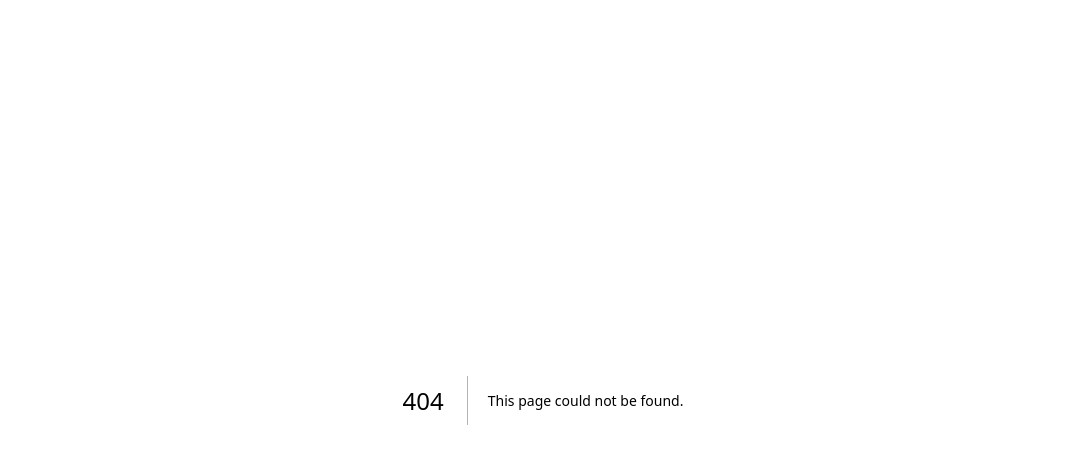
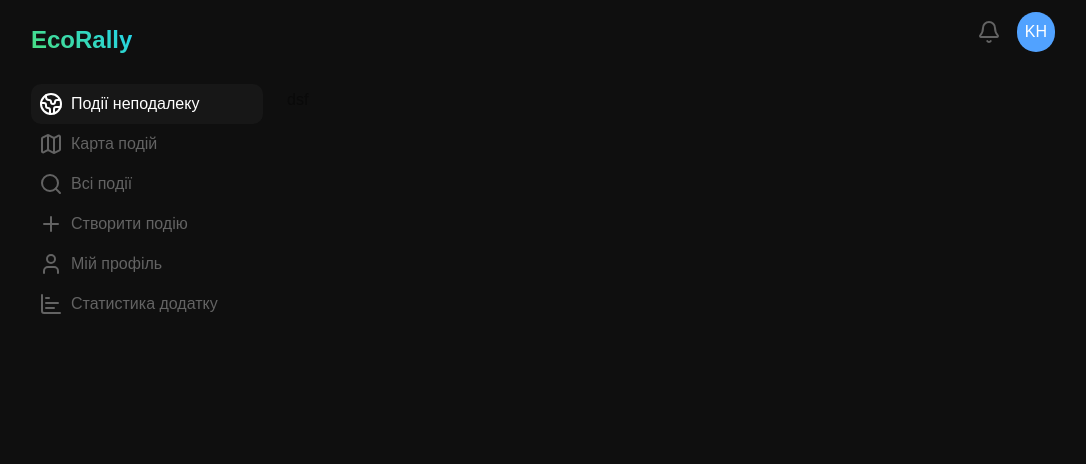
Before and after one commit to hliebovkyrylo/ecorally-web, a Next.js app: page /near-events in a window 1280 px wide. Before the commit this address had no page. Shown: the top 464 px of the page, without its empty margins (97-1183 px from the left). Built offline with nearby package versions, Linux system fonts and the light colour scheme.

Commit message:
feat: added display of the current page to the sidebar

```diff
--- a/src/modules/shared/main-layout/MainLayout.tsx
+++ b/src/modules/shared/main-layout/MainLayout.tsx
@@ -8,7 +8,7 @@ export const MainLayout = ({ children }: { children: ReactNode }) => {
         <Sidebar />
         <div className="w-full">
           <Header />
-          <div>{children}</div>
+          <div className="p-6">{children}</div>
         </div>
       </div>
     </main>
--- a/src/modules/shared/main-layout/components/Sidebar.tsx
+++ b/src/modules/shared/main-layout/components/Sidebar.tsx
@@ -1,48 +1,30 @@
-import { ChartBar, Home, Plus, Search, User } from "lucide-react";
 import Link from "next/link";
+import { sidebarLinks } from "../constants/index";
+import { useRouter } from "next/router";
 
 export const Sidebar = () => {
+  const { pathname } = useRouter();
+
   return (
     <aside className="sticky top-0 left-0 h-screen w-[300px] py-6">
-      <Link href={"/"} className="gradient-logo text-2xl font-bold">
+      <Link href={"/near-events"} className="gradient-logo text-2xl font-bold">
         EcoRally
       </Link>
       <div className="mt-7">
-        <Link
-          href={"/"}
-          className="w-full flex items-center gap-2 group rounded-lg p-2 text-muted-foreground hover:bg-primary-foreground transition-colors"
-        >
-          <Home className="text-muted-foreground group-hover:text-accent" />
-          <div className="group-hover:text-accent">Головна</div>
-        </Link>
-        <Link
-          href={"/cleanup-events"}
-          className="w-full flex items-center gap-2 group rounded-lg p-2 text-muted-foreground hover:bg-primary-foreground transition-colors"
-        >
-          <Search className="text-muted-foreground group-hover:text-accent" />
-          <div className="group-hover:text-accent">Всі події</div>
-        </Link>
-        <Link
-          href={"/create-event"}
-          className="w-full flex items-center gap-2 group rounded-lg p-2 text-muted-foreground hover:bg-primary-foreground transition-colors"
-        >
-          <Plus className="text-muted-foreground group-hover:text-accent" />
-          <div className="group-hover:text-accent">Створити подію</div>
-        </Link>
-        <Link
-          href={"/profile"}
-          className="w-full flex items-center gap-2 group rounded-lg p-2 text-muted-foreground hover:bg-primary-foreground transition-colors"
-        >
-          <User className="text-muted-foreground group-hover:text-accent" />
-          <div className="group-hover:text-accent">Мій профіль</div>
-        </Link>
-        <Link
-          href={"/statistics"}
-          className="w-full flex items-center gap-2 group rounded-lg p-2 text-muted-foreground hover:bg-primary-foreground transition-colors"
-        >
-          <ChartBar className="text-muted-foreground group-hover:text-accent" />
-          <div className="group-hover:text-accent">Статистика додатку</div>
-        </Link>
+        {sidebarLinks.map((link) => {
+          const isActive = pathname === link.path;
+          return (
+            <Link
+              href={link.path}
+              className={`w-full flex items-center gap-2 group rounded-lg p-2 ${
+                isActive ? "text-accent bg-primary-foreground" : "text-muted-foreground"
+              } hover:bg-primary-foreground hover:text-accent transition-colors`}
+            >
+              {link.icon}
+              <div>{link.name}</div>
+            </Link>
+          );
+        })}
       </div>
     </aside>
   );
--- /dev/null
+++ b/src/modules/shared/main-layout/constants/index.js
@@ -0,0 +1,34 @@
+import { ChartBar, Earth, Map, Plus, Search, User } from "lucide-react";
+
+export const sidebarLinks = [
+  {
+    icon: <Earth />,
+    name: "Події неподалеку",
+    path: "/near-events",
+  },
+  {
+    icon: <Map />,
+    name: "Карта подій",
+    path: "/events-map",
+  },
+  {
+    icon: <Search />,
+    name: "Всі події",
+    path: "/cleanup-events",
+  },
+  {
+    icon: <Plus />,
+    name: "Створити подію",
+    path: "/create-event",
+  },
+  {
+    icon: <User />,
+    name: "Мій профіль",
+    path: "/profile",
+  },
+  {
+    icon: <ChartBar />,
+    name: "Статистика додатку",
+    path: "/statistics",
+  },
+];
```
Also changed, not shown: src/modules/home/index.ts (added), src/pages/near-events/index.tsx (renamed from src/pages/home/index.tsx).
